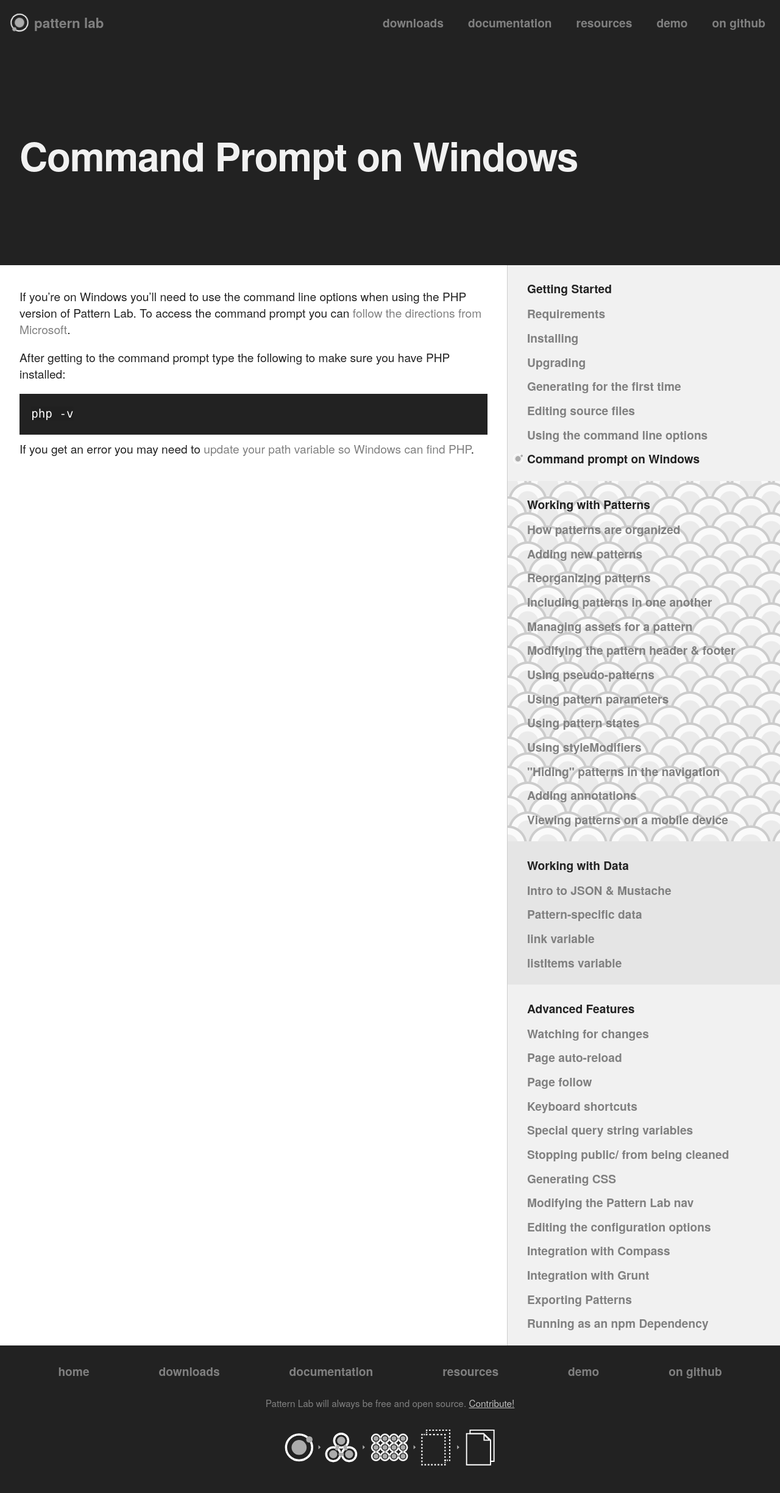
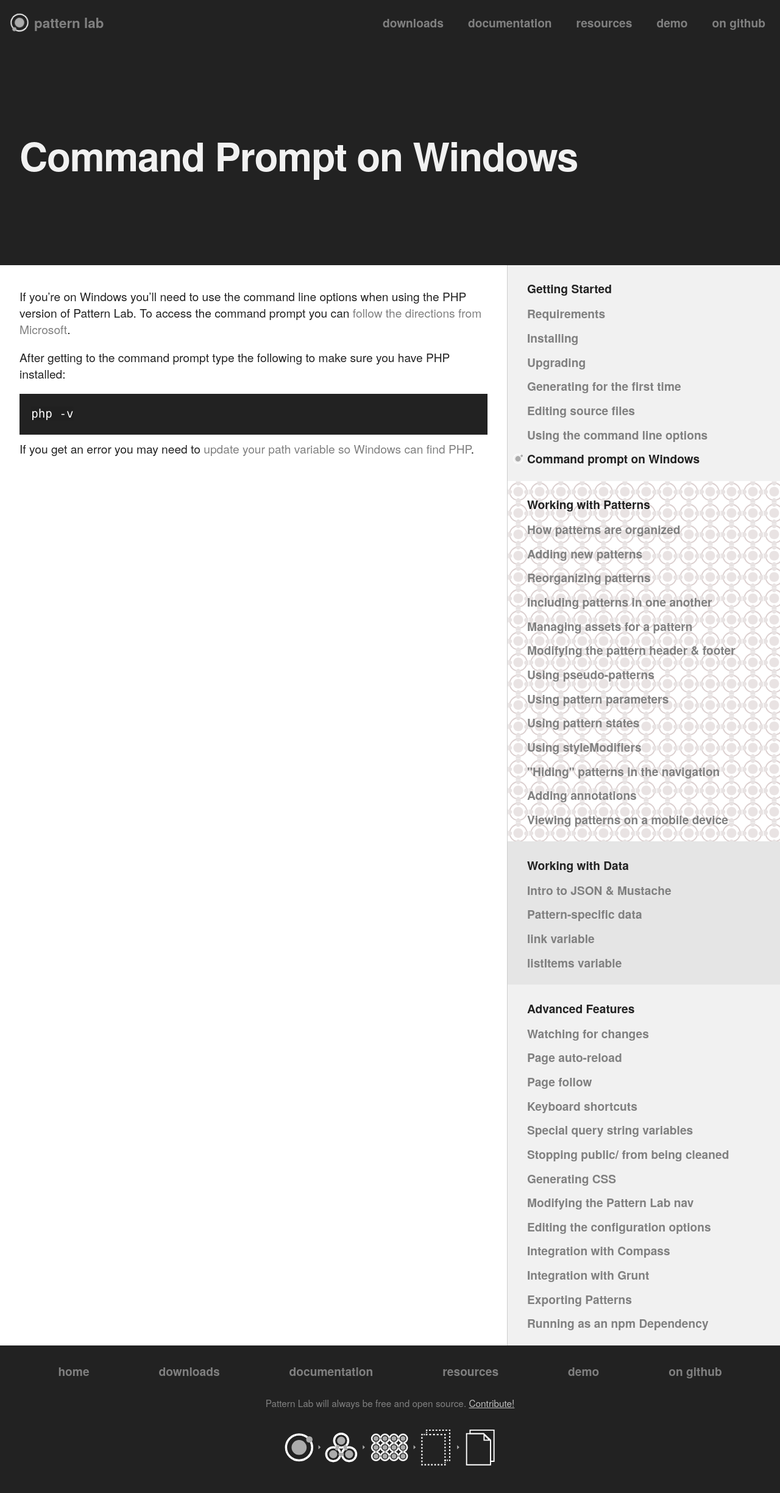
Before and after one commit to pattern-lab/website, a Jekyll site: the page built from docs/command-prompt-windows.md, in a window 1280 px wide. Shown: the whole page at 61% size. Built offline with Jekyll 4.4.1, drawn with Linux system fonts in a browser that asks for light colours; comment, search, counter and statistics services are not loaded.

Commit message:
Changed background of second section under docs nav to match navigation on documentation page (bg-organism-pattern)

```diff
--- a/css/style.scss
+++ b/css/style.scss
@@ -953,7 +953,7 @@
 	background: $color-gray-05;
 
 	&:nth-child(2) {
-		background: url(../assets/organisms-scales.png);
+		background: url(../assets/bg-organism-pattern.svg);
 	}
 
 	&:nth-child(3) {
```
